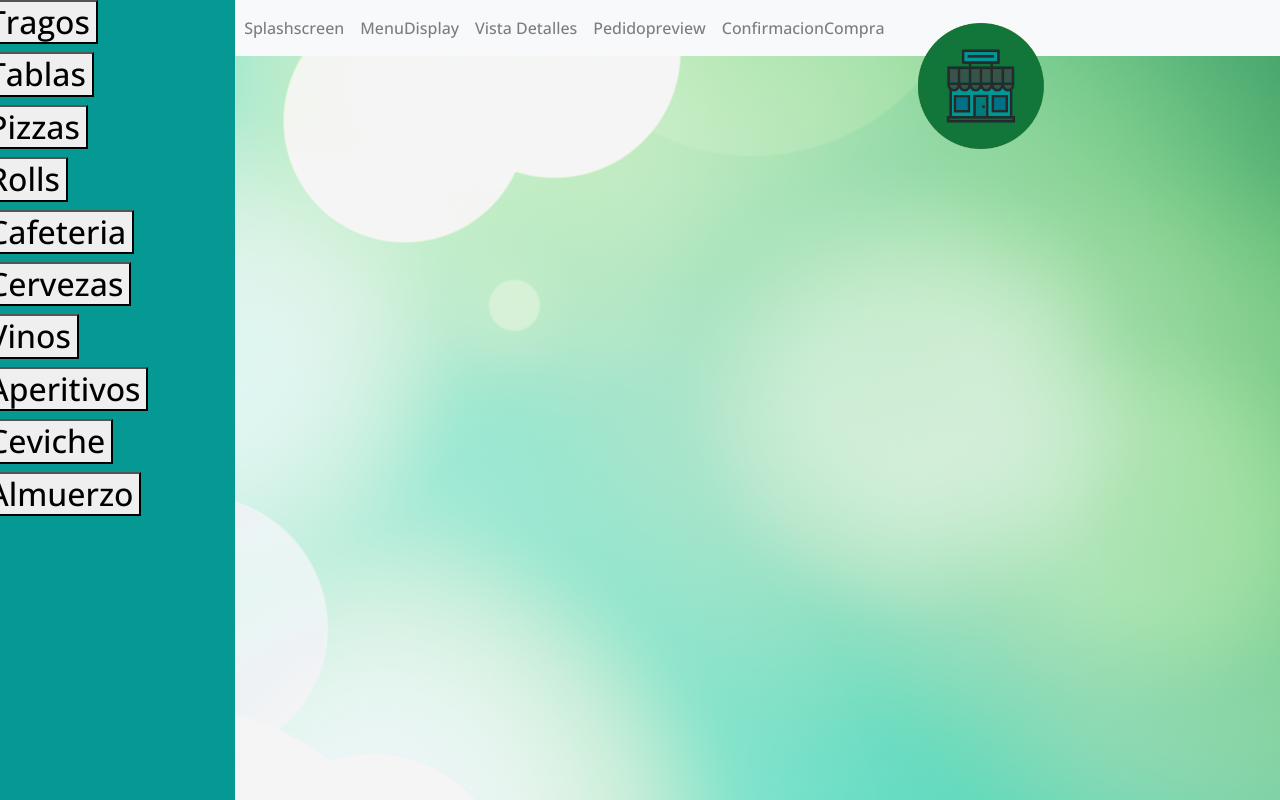
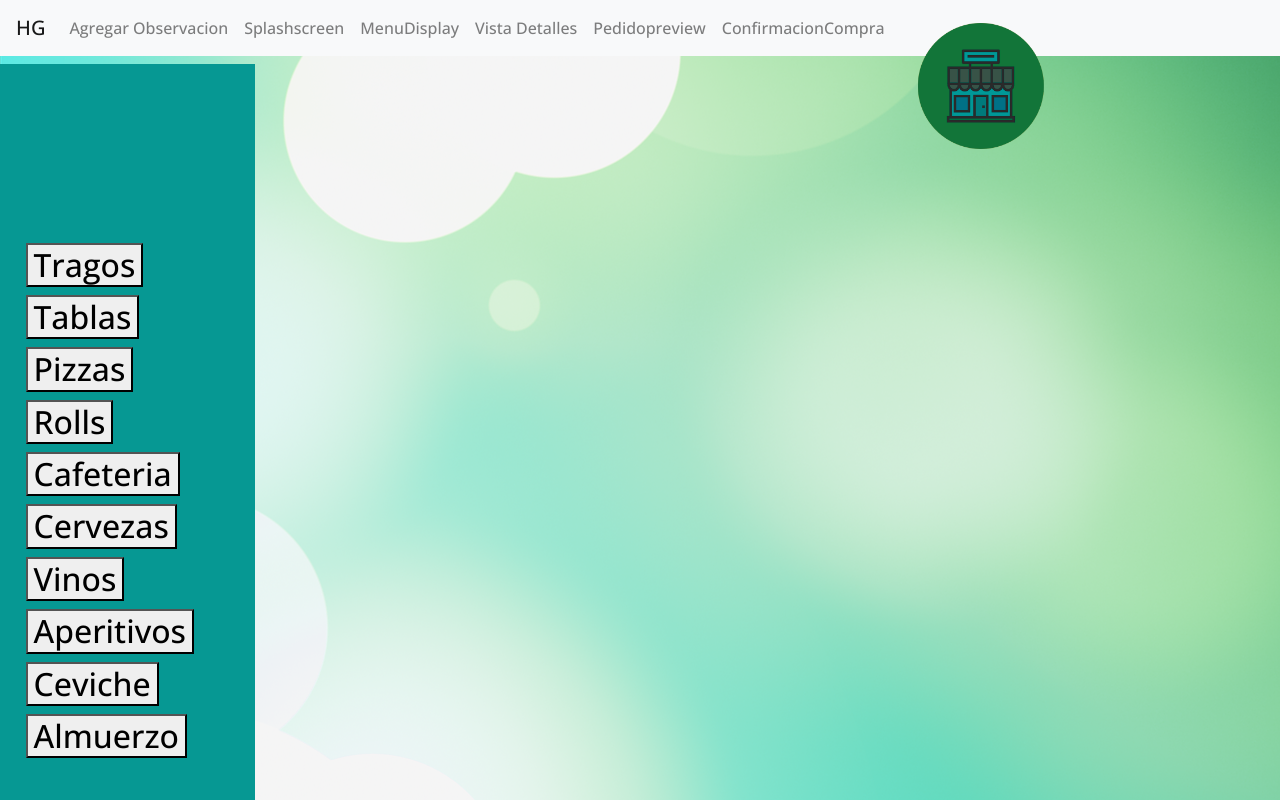
Before and after one commit to Joseda-hg/toteemfront, a React (Create React App) app: page /menuDisplay in a window 1280 px wide. Shown: the top 800 px of the page. Built offline with nearby package versions, Linux system fonts and the light colour scheme.

Commit message:
vamos que se puede

```diff
--- a/src/components/agregarObservacion.js
+++ b/src/components/agregarObservacion.js
@@ -10,6 +10,7 @@ export function AgregarObservacion() {
             <p>◀ Atras</p>
             <img className="bandejaObservacion imgred" src={bandeja} alt="" />
             <div className= "RRR">
+
                 <h3 >Agregar observacion</h3>
             </div>
 
--- a/src/components/menuDisplay.css
+++ b/src/components/menuDisplay.css
@@ -16,25 +16,22 @@
    top: 23px;
 }
 
-.fondo {
-   top: 0px;
-   background-attachment: fixed;
-   transform: rotate(180deg);
-   width: 1080px;
-   height: 1920px;
-}
 
 .menu {
    border: #707070;
    background-color: #069893;
    width: 255px;
    height: 1920px;
-   display: block;
+   display: flex;
    position: absolute;
-   top: 0px;
-   left: -20px;
 }
 
 #menuText{
+   padding-top: 70%;
+   padding-left: 10%;
+}
+.sidebarItem{
+  background-color: black;
+
 
 }
--- a/src/components/sidebar.js
+++ b/src/components/sidebar.js
@@ -8,8 +8,8 @@ export function Sidebar() {
     return (
         <div className="menu">
         <>
-        <div id="menuText">
-<Accordion>
+
+<Accordion id="menuText">
       <Accordion.Item eventKey="0">
         <Accordion.Header>Tragos</Accordion.Header>
         <Accordion.Body>
@@ -100,7 +100,7 @@ export function Sidebar() {
         </Accordion.Body>
       </Accordion.Item>
     </Accordion>
-    </div>
+
         </>
         </div>
 
--- a/src/index.css
+++ b/src/index.css
@@ -26,14 +26,6 @@ code {
   width: 100px;
 
 }
-
-.fondo {
-  background-attachment: fixed;
-  transform: rotate(-90deg);
-  /* width: 1080px;
-  /* height:1920px; */
-}
-
 
 .hamburguesa {
   width: 316px;
@@ -108,9 +100,8 @@ html {
   background-repeat: no-repeat;
   /*background-size: 100% 100%;*/
   font-family: 'Open Sans', sans-serif;
-
 }
-
+.fondo
 
 
 .bandejaObservacion {
```
